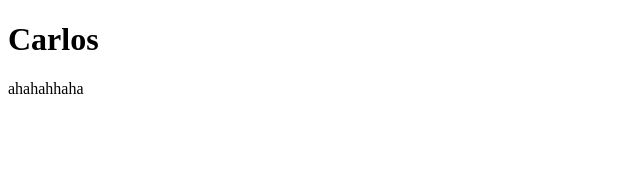
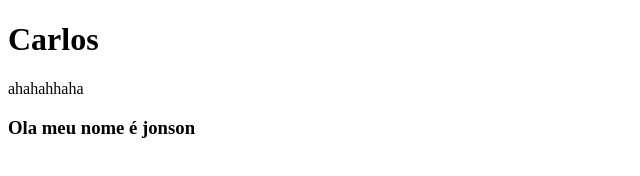
Before and after one commit to Carloss-Dev/aulaohouse, a plain HTML site: page index.html in a window 1280 px wide. Shown: the whole page, without its empty margins (0-640 px from the left). Drawn offline with Linux system fonts and the light colour scheme.

Commit message:
Me apresentando para equipe.

```diff
--- a/index.html
+++ b/index.html
@@ -9,5 +9,9 @@
 <body>
     <h1>Carlos</h1>
     <p>ahahahhaha</p>
+
+
+
+   <h3>Ola meu nome é jonson</h3>
 </body>
 </html>
```
